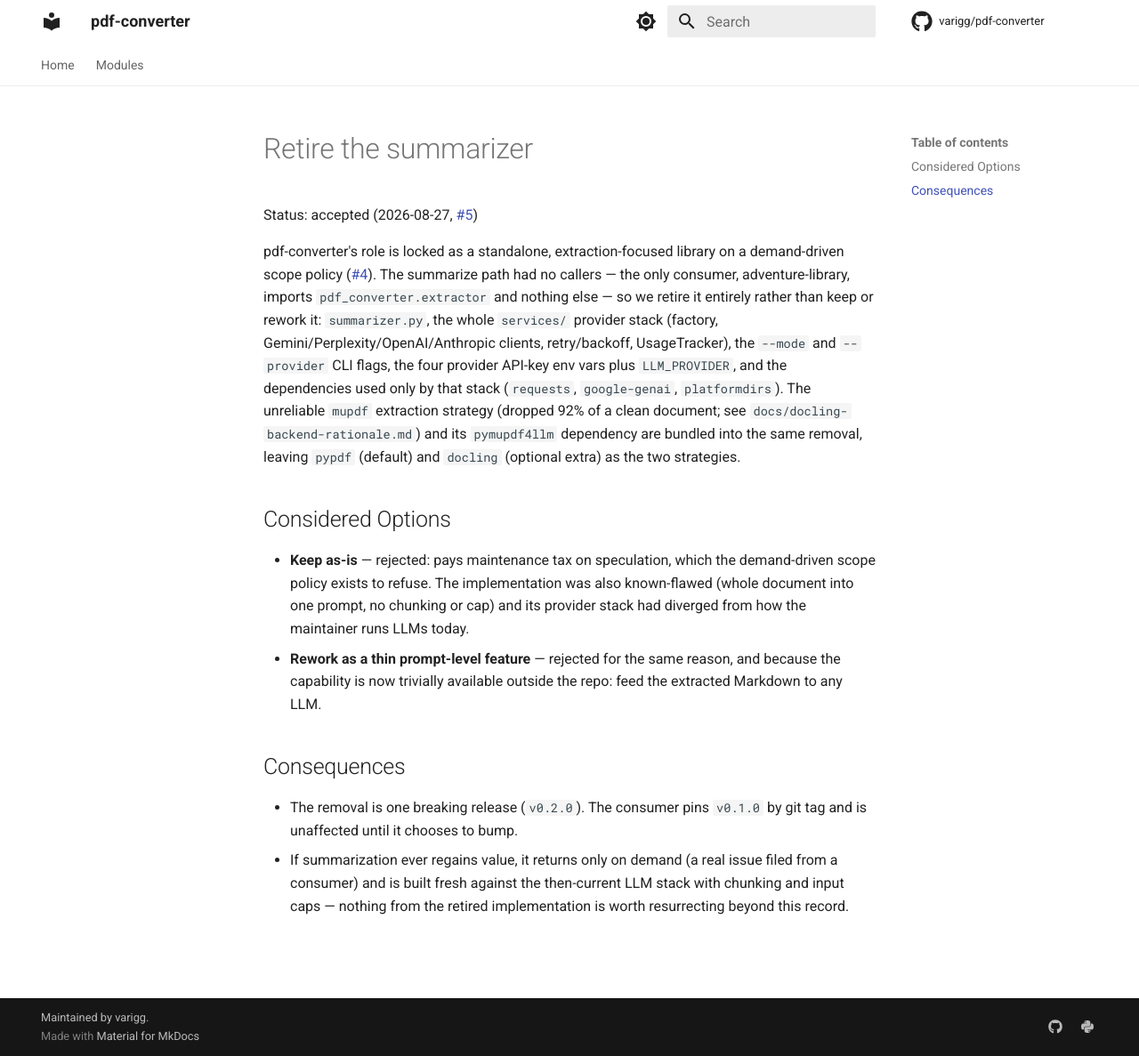
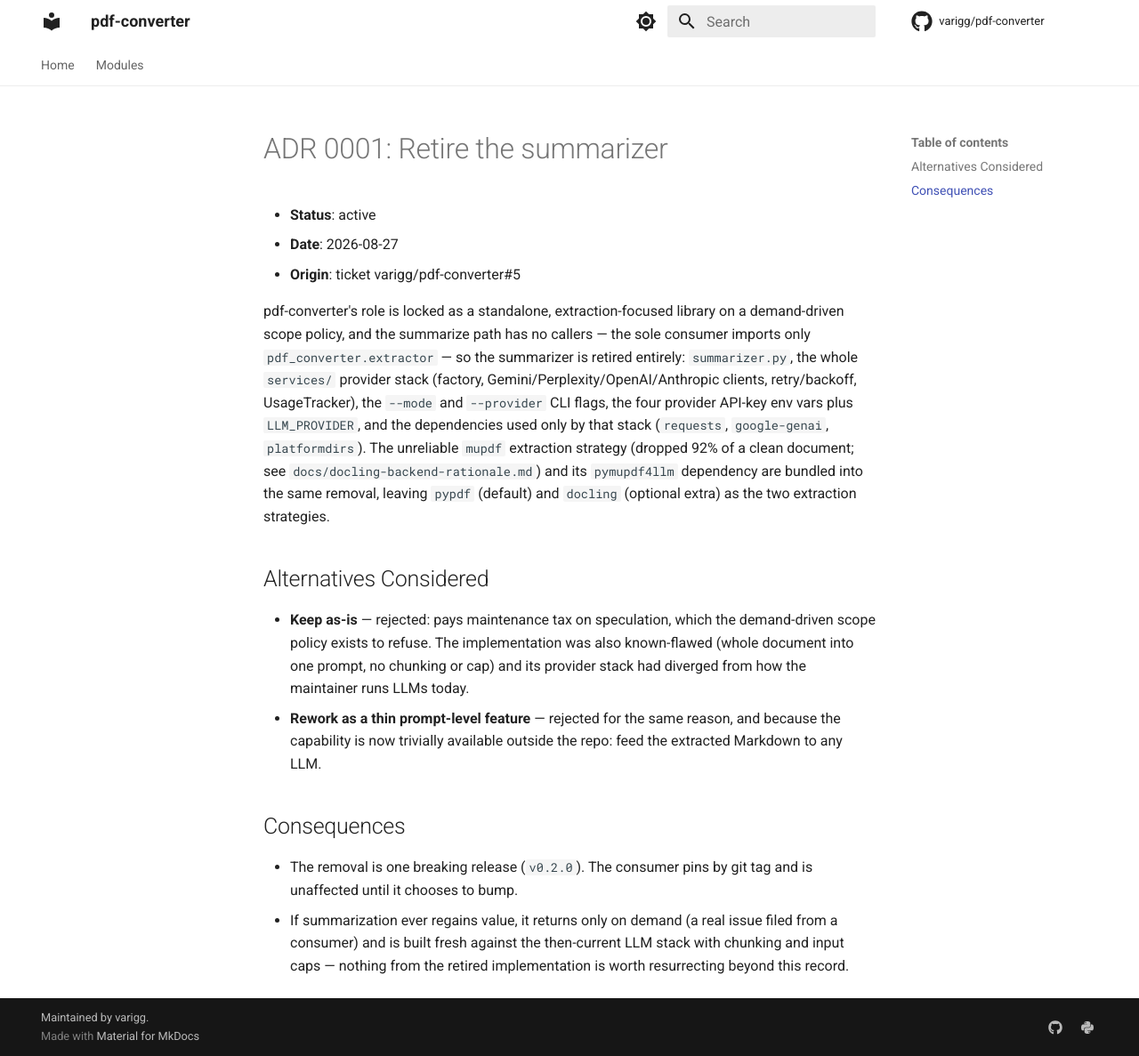
Before and after one commit to varigg/pdf-converter, an MkDocs documentation site: the page built from docs/adr/0001-retire-the-summarizer.md, in a window 1280 px wide and 1187 px high. Shown: the whole window at 89% size. Built offline with MkDocs 1.6.1 and Material for MkDocs 9.7.7, drawn with Linux system fonts in a browser that asks for light colours; comment, search, counter and statistics services are not loaded.

Commit message:
docs: rewrite ADR 0001 in the authoritative ADDW template (#5)
The initial ADR landed in the plugin skill's format; AGENTS.md declares
.claude/skills/lib/templates/adr.md authoritative. Content unchanged;
format now carries the mandatory Status/Date/Origin fields.

Co-Authored-By: Claude Fable 5 <noreply@anthropic.com>
Claude-Session: https://claude.ai/code/session_01TH1dCXRta6RM12uaDzr7b1

```diff
--- a/docs/adr/0001-retire-the-summarizer.md
+++ b/docs/adr/0001-retire-the-summarizer.md
@@ -1,22 +1,23 @@
-# Retire the summarizer
+# ADR 0001: Retire the summarizer
 
-Status: accepted (2026-08-27, [#5](https://github.com/varigg/pdf-converter/issues/5))
+- **Status**: active
+- **Date**: 2026-08-27
+- **Origin**: ticket varigg/pdf-converter#5
 
-pdf-converter's role is locked as a standalone, extraction-focused library on a
-demand-driven scope policy ([#4](https://github.com/varigg/pdf-converter/issues/4)).
-The summarize path had no callers — the only consumer, adventure-library,
-imports `pdf_converter.extractor` and nothing else — so we retire it entirely
-rather than keep or rework it: `summarizer.py`, the whole `services/` provider
-stack (factory, Gemini/Perplexity/OpenAI/Anthropic clients, retry/backoff,
+pdf-converter's role is locked as a standalone, extraction-focused library on
+a demand-driven scope policy, and the summarize path has no callers — the
+sole consumer imports only `pdf_converter.extractor` — so the summarizer is
+retired entirely: `summarizer.py`, the whole `services/` provider stack
+(factory, Gemini/Perplexity/OpenAI/Anthropic clients, retry/backoff,
 UsageTracker), the `--mode` and `--provider` CLI flags, the four provider
 API-key env vars plus `LLM_PROVIDER`, and the dependencies used only by that
 stack (`requests`, `google-genai`, `platformdirs`). The unreliable `mupdf`
 extraction strategy (dropped 92% of a clean document; see
 `docs/docling-backend-rationale.md`) and its `pymupdf4llm` dependency are
 bundled into the same removal, leaving `pypdf` (default) and `docling`
-(optional extra) as the two strategies.
+(optional extra) as the two extraction strategies.
 
-## Considered Options
+## Alternatives Considered
 
 - **Keep as-is** — rejected: pays maintenance tax on speculation, which the
   demand-driven scope policy exists to refuse. The implementation was also
@@ -28,8 +29,8 @@ bundled into the same removal, leaving `pypdf` (default) and `docling`
 
 ## Consequences
 
-- The removal is one breaking release (`v0.2.0`). The consumer pins `v0.1.0`
-  by git tag and is unaffected until it chooses to bump.
+- The removal is one breaking release (`v0.2.0`). The consumer pins by git
+  tag and is unaffected until it chooses to bump.
 - If summarization ever regains value, it returns only on demand (a real
   issue filed from a consumer) and is built fresh against the then-current
   LLM stack with chunking and input caps — nothing from the retired
```
